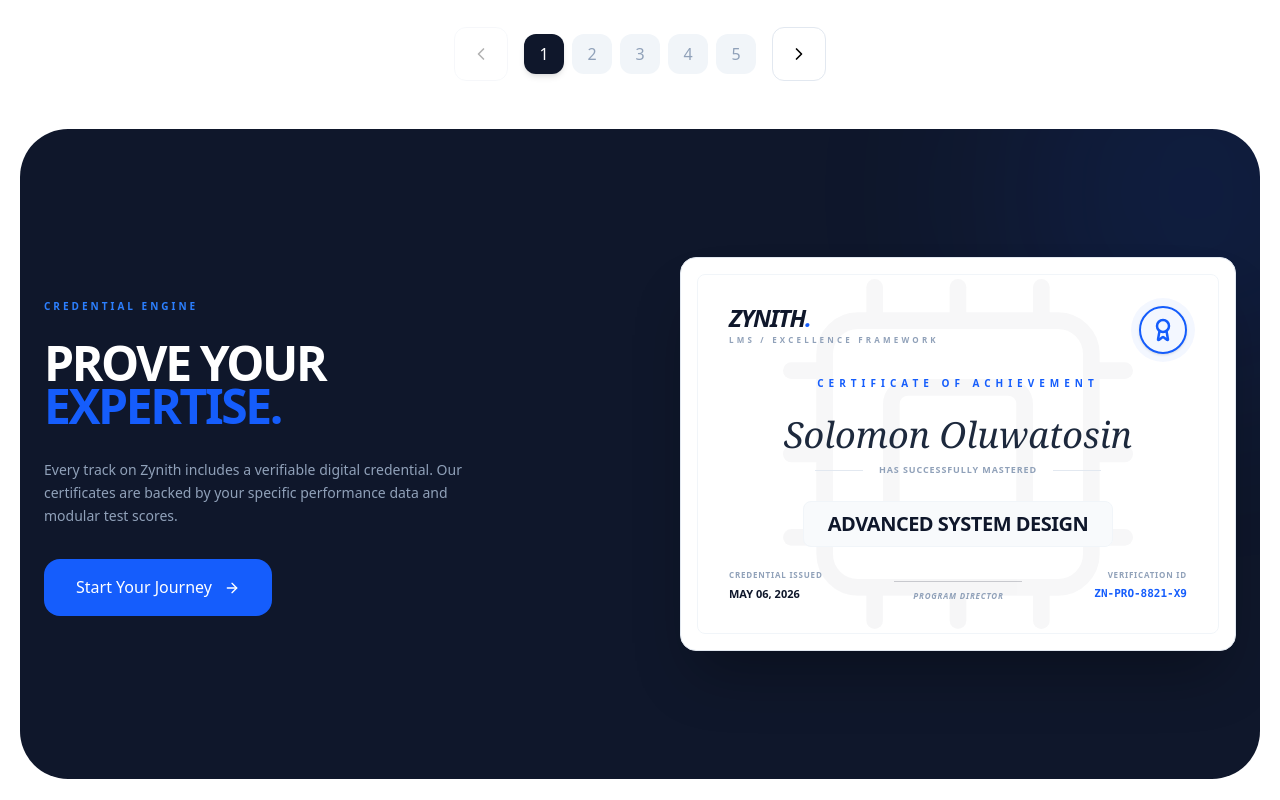
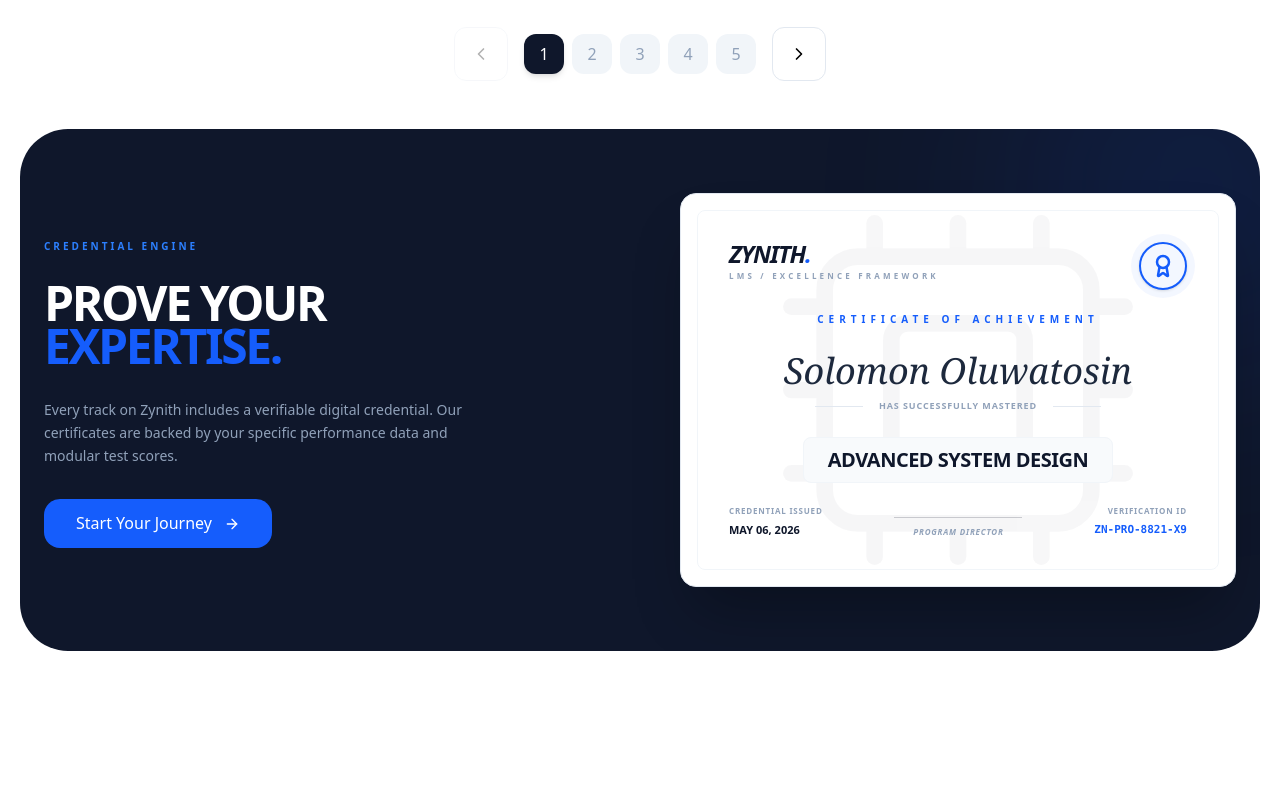
Before and after one commit to Ade-Adex/Zynith, a Next.js app: page / in a window 1280 px wide. Shown: the part 2040-2840 px from the top of the page. Built offline with nearby package versions, Linux system fonts and the light colour scheme.

Commit message:
feat: Implement CourseDetails page with curriculum and enrollment components

```diff
--- a/app/components/CertificatePreview.tsx
+++ b/app/components/CertificatePreview.tsx
@@ -5,7 +5,7 @@ export function CertificatePreview() {
   return (
     <section
       id="certification"
-      className="bg-slate-900 py-32 px-6 rounded-[3rem] text-white max-w-7xl mx-auto relative overflow-hidden mb-20"
+      className="bg-slate-900 py-16 px-6 rounded-[3rem] text-white max-w-7xl mx-auto relative overflow-hidden mb-20"
     >
       {/* Decorative background glow */}
       <div className="absolute top-0 right-0 w-96 h-96 bg-blue-600/10 blur-[100px] rounded-full -mr-32 -mt-32" />
@@ -24,7 +24,7 @@ export function CertificatePreview() {
             certificates are backed by your specific performance data and
             modular test scores.
           </p>
-          <button className="flex items-center gap-3 bg-blue-600 hover:bg-blue-500 px-8 py-4 rounded-2xl font-black uppercase text-xs transition-all">
+          <button className="flex items-center gap-3 bg-blue-600 hover:bg-blue-500 px-8 py-3 rounded-2xl font-black uppercase text-xs transition-all">
             Start Your Journey <ArrowRight size={16} />
           </button>
         </div>
```
